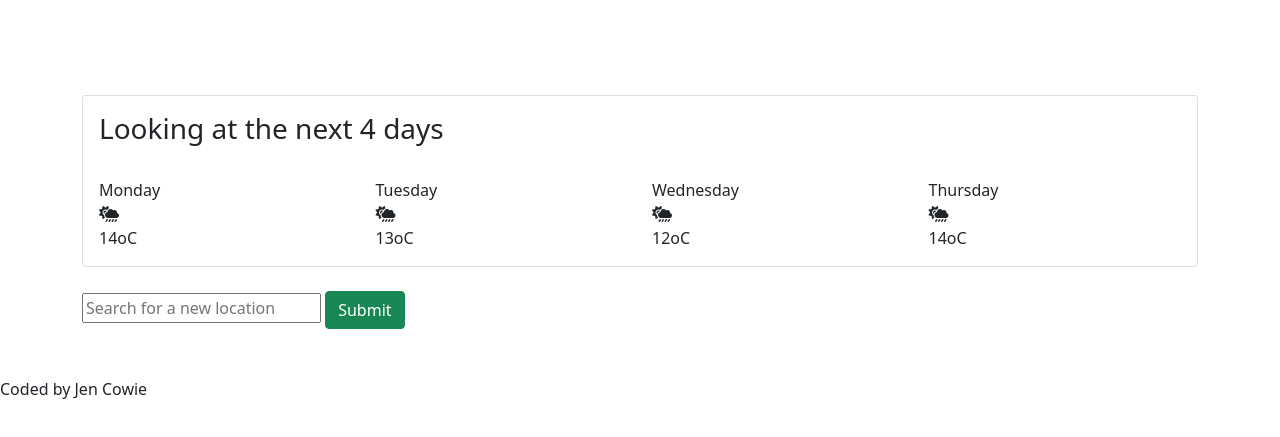
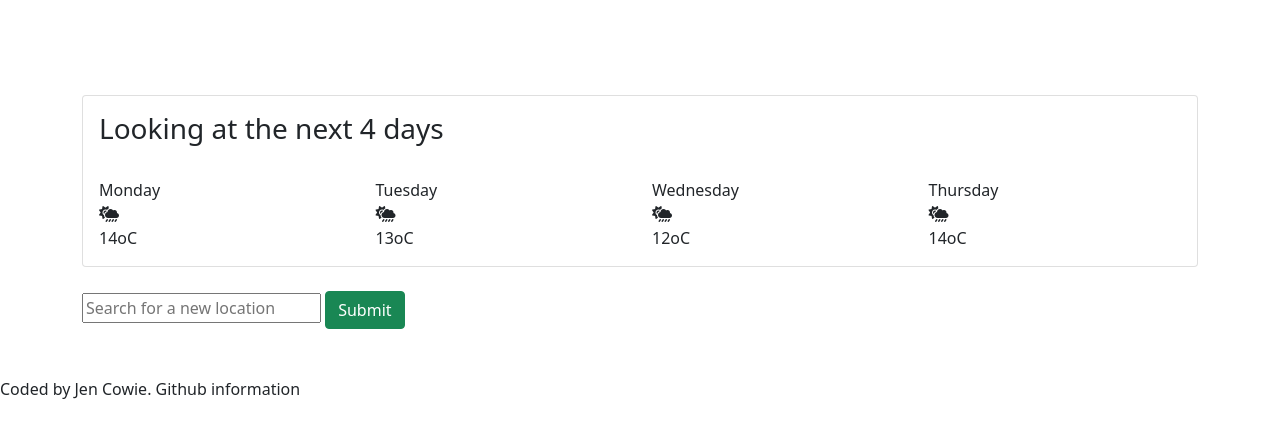
Before and after one commit to jenniferfcowie/My-coding-project, a plain HTML site: page index.html in a window 1280 px wide. Shown: the part 97-534 px from the top of the page. Drawn offline with nearby package versions, Linux system fonts and the light colour scheme.

Commit message:
Added in Github link

```diff
--- a/index.html
+++ b/index.html
@@ -77,6 +77,6 @@
   </body>
 
   <footer>
-    Coded by Jen Cowie
+    Coded by Jen Cowie. Github information <a href="https://amazing-brahmagupta-b3d262.netlify.app"></a>
   </footer>
 </html>
```
